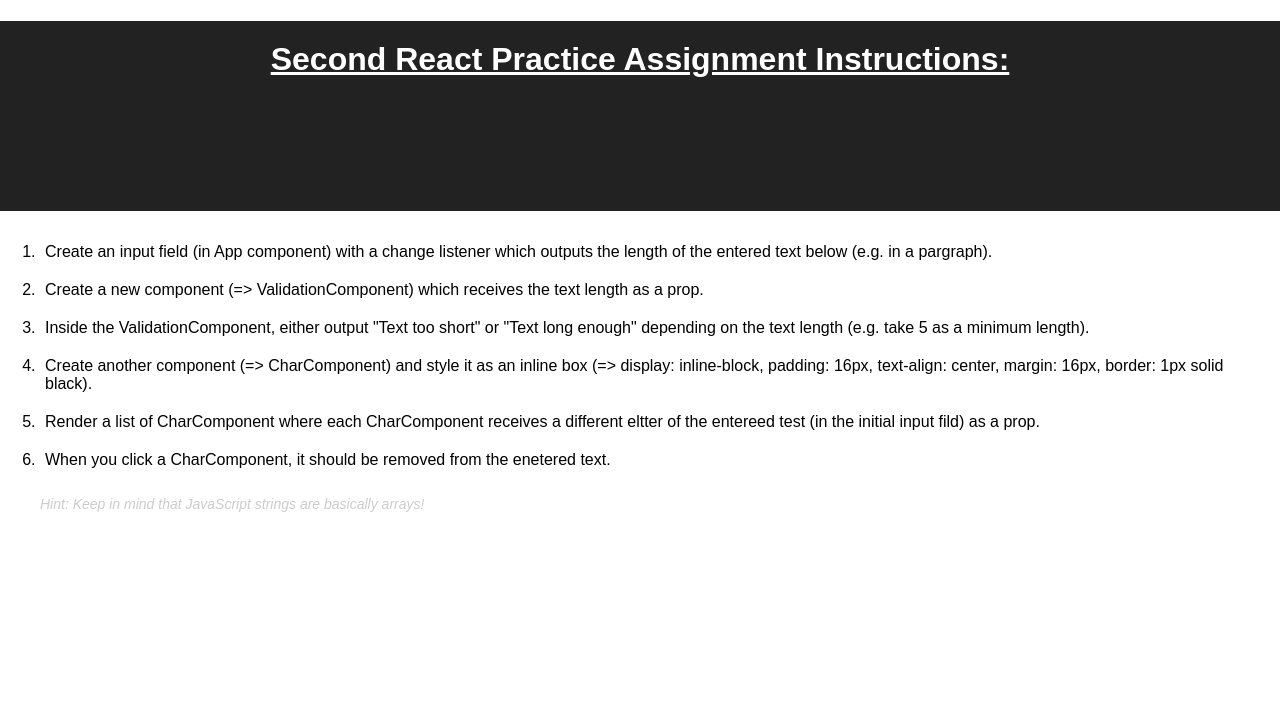
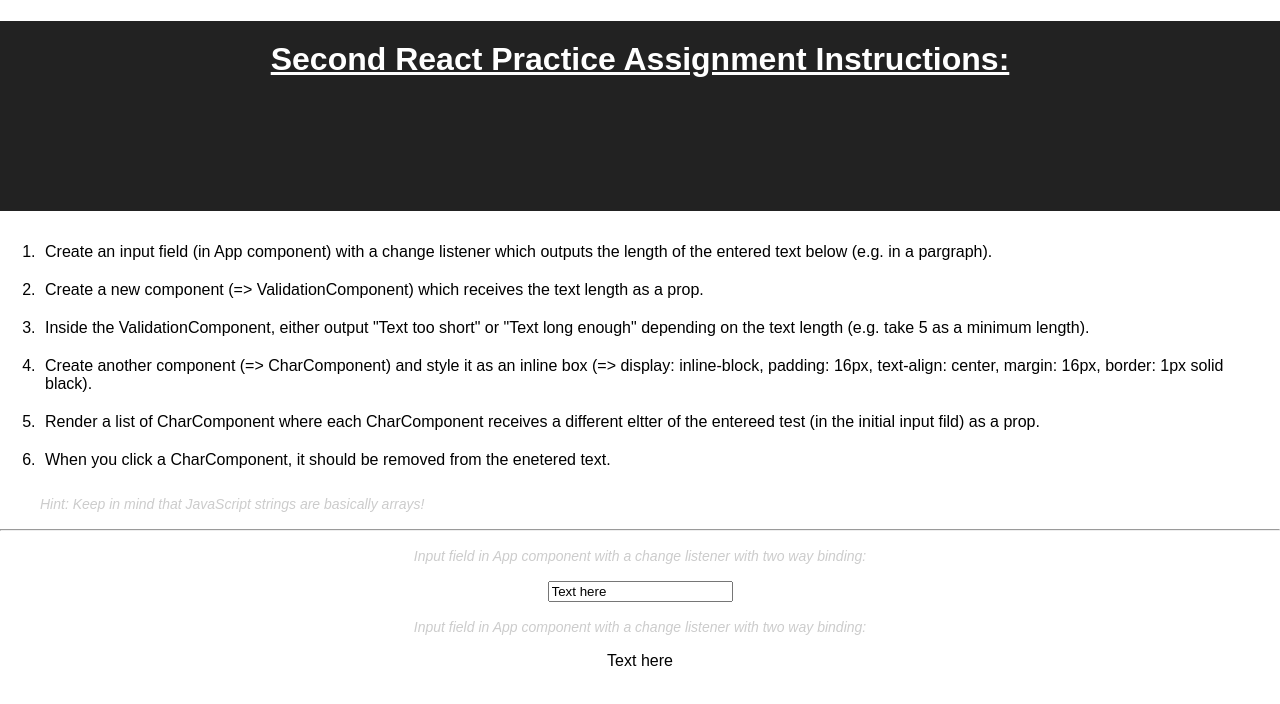
Before and after one commit to StephenPopovich/second-react-practice-assignment, a React (Create React App) app: page / in a window 1280 px wide. Shown: the top 704 px of the page. Built offline with nearby package versions, Linux system fonts and the light colour scheme.

Commit message:
Create an input field (in App component) with a change listener which outputs the length of the entered text in a p tag it below

```diff
--- a/src/App.js
+++ b/src/App.js
@@ -14,7 +14,15 @@ import './App.css';
 // *** LAST LEFT ON TIME STAMP , # ****
 
 class App extends Component {
+  // state property
+   state = {
+      userInput: 'Text here'
+   }
 
+  // a method to change input data passing an event object and stored in state
+   inputChangeHandler = (event) => {
+     this.setState({userInput: event.target.value});
+   }
 
   render() {
     return (
@@ -28,8 +36,19 @@ class App extends Component {
             <li>Render a list of CharComponent where each CharComponent receives a different eltter of the entereed test (in the initial input fild) as a prop.</li>
             <li>When you click a CharComponent, it should be removed from the enetered text.</li>
             <p><i>Hint: Keep in mind that JavaScript strings are basically arrays!</i></p>
+          </ol>
 
-          </ol>
+            <hr />
+
+
+
+        <p><i>Input field in App component with a change listener with two way binding:</i></p>
+        <input type="text"
+          onChange={this.inputChangeHandler}
+          value={this.state.userInput}/>
+
+        <p><i>Input field in App component with a change listener with two way binding:</i></p>
+        <p>{this.state.userInput}</p>
 
       </div>
     );
```
